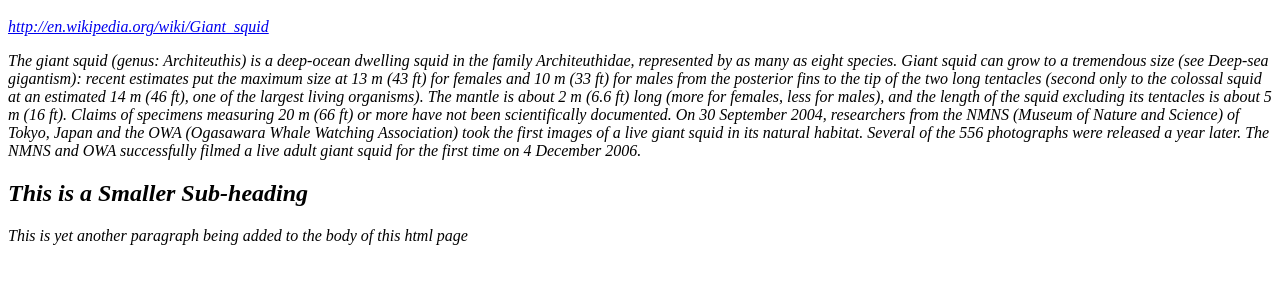
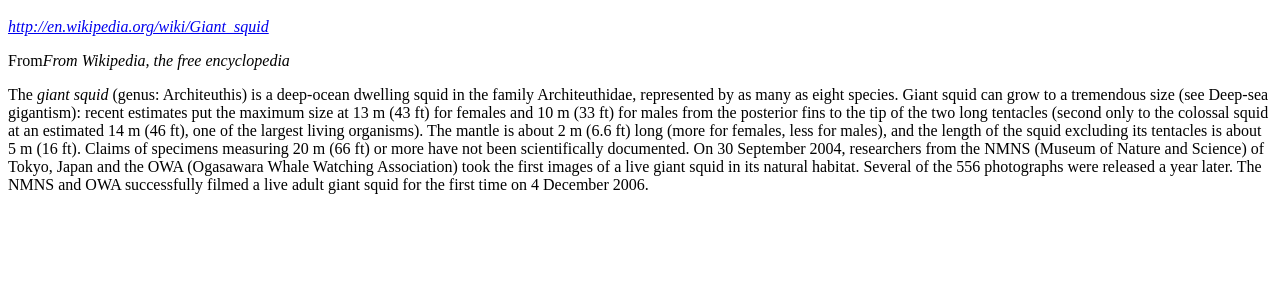
Before and after one commit to LindsayLambo/dws1, a plain HTML site: page Week 1/text.html in a window 1280 px wide. Shown: the part 48-332 px from the top of the page. Drawn offline with Linux system fonts and the light colour scheme.

Commit message:
Week 1 Self-Assessment
Created citations and straightened up some code…

```diff
--- a/Week 1/text.html
+++ b/Week 1/text.html
@@ -10,10 +10,12 @@
 		<h1>The Giant Squid</h1>
 		<address>
 			<p><a href="http://en.wikipedia.org/wiki/Giant_squid">http://en.wikipedia.org/wiki/Giant_squid</a></p>
-		<p>The <dfn>giant squid</dfn> (genus: Architeuthis) is a deep-ocean dwelling squid in the family Architeuthidae, represented by as many as eight species. Giant squid can grow to a tremendous size (see Deep-sea gigantism): recent estimates put the maximum size at 13 m (43 ft) for females and 10 m (33 ft) for males from the posterior fins to the tip of the two long tentacles (second only to the colossal squid at an estimated 14 m (46 ft), one of the largest living organisms). The mantle is about 2 m (6.6 ft) long (more for females, less for males), and the length of the squid excluding its tentacles is about 5 m (16 ft). Claims of specimens measuring 20 m (66 ft) or more have not been scientifically documented.
+		</address>
+		<p>From<cite>From Wikipedia, the free encyclopedia</cite></p>
+		<div>
+			<p>The <dfn>giant squid</dfn> (genus: Architeuthis) is a deep-ocean dwelling squid in the family Architeuthidae, represented by as many as eight species. Giant squid can grow to a tremendous size (see Deep-sea gigantism): recent estimates put the maximum size at 13 m (43 ft) for females and 10 m (33 ft) for males from the posterior fins to the tip of the two long tentacles (second only to the colossal squid at an estimated 14 m (46 ft), one of the largest living organisms). The mantle is about 2 m (6.6 ft) long (more for females, less for males), and the length of the squid excluding its tentacles is about 5 m (16 ft). Claims of specimens measuring 20 m (66 ft) or more have not been scientifically documented.
 			On 30 September 2004, researchers from the NMNS (Museum of Nature and Science) of Tokyo, Japan and the OWA (Ogasawara Whale Watching Association) took the first images of a live giant squid in its natural habitat. Several of the 556 photographs were released a year later. The NMNS and OWA successfully filmed a live adult giant squid for the first time on 4 December 2006.
-		</p>
-		<h2>This is a Smaller Sub-heading</h2>
-		<p>This is yet another paragraph being added to the body of this html page</p>
+			</p>
+		</div>
 	</body>
 </html>
```
